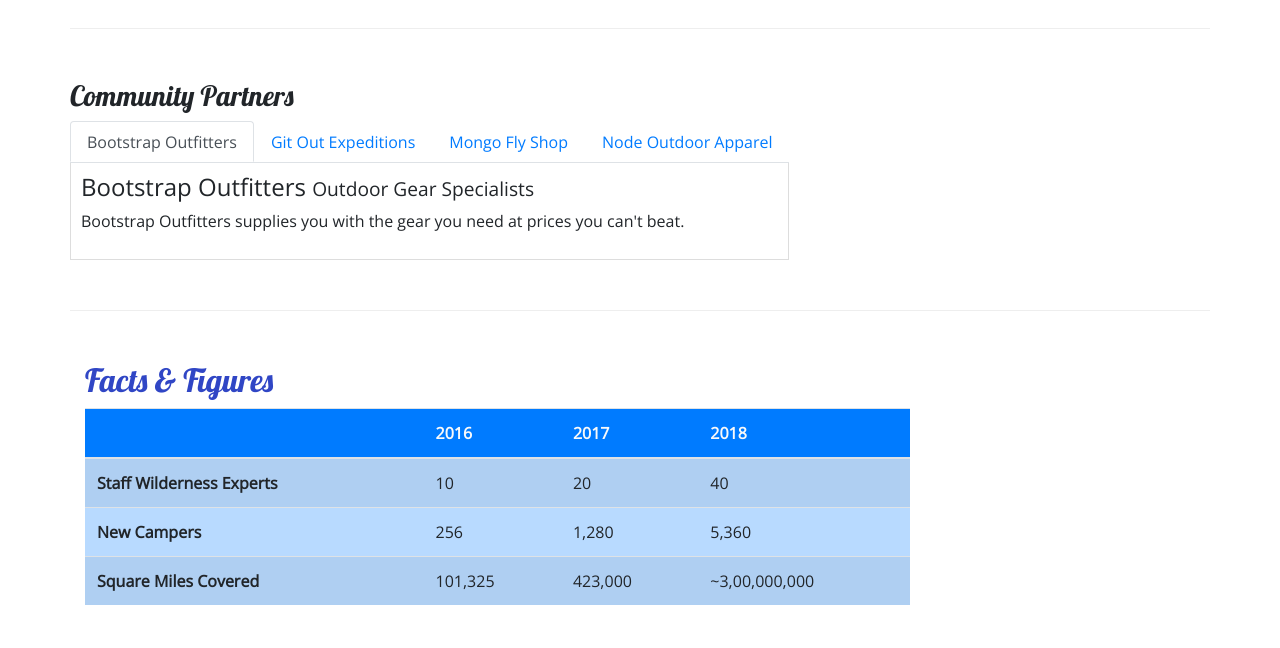
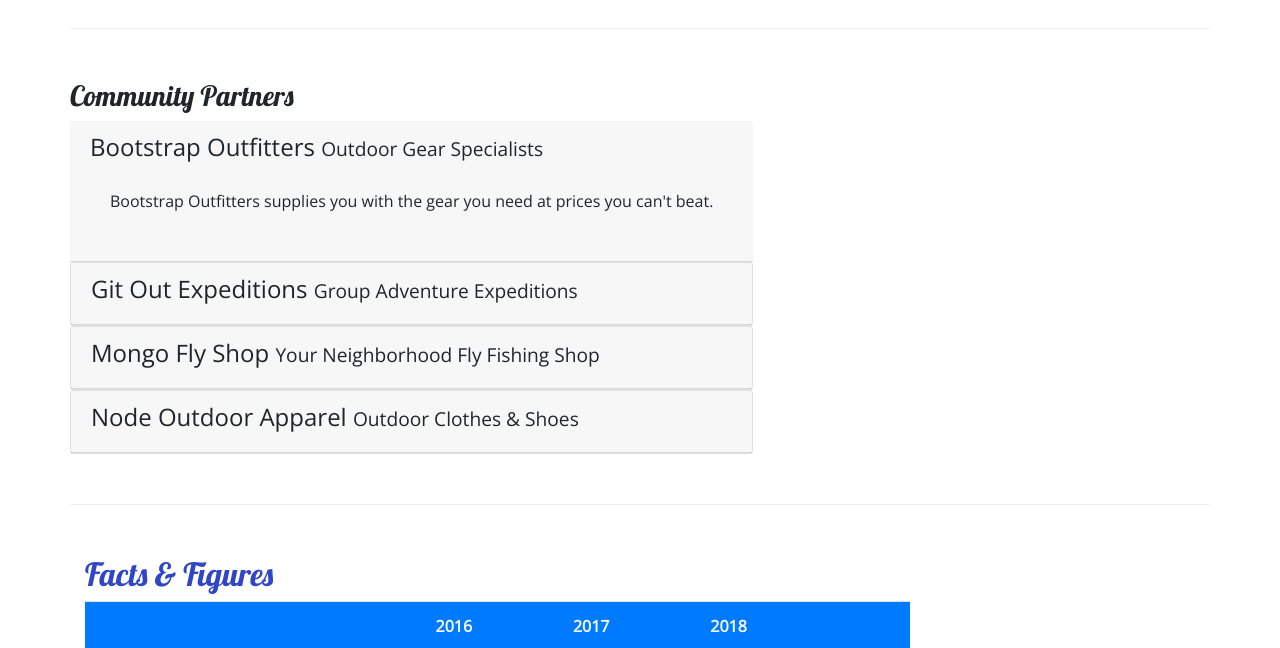
Before and after one commit to raulbarriga/Bootstrap, a website: page aboutus.html in a window 1280 px wide. Shown: the part 800-1448 px from the top of the page. Drawn offline with nearby package versions, Linux system fonts and the light colour scheme.

Commit message:
Accordion

```diff
--- a/aboutus.html
+++ b/aboutus.html
@@ -100,46 +100,72 @@
         <div class="row row-content">
             <div>
                 <h3>Community Partners</h3>
-                <ul class="nav nav-tabs">
-                    <a class="nav-link active" href="#bootstrap" role="tab" data-toggle="tab">
-                        <li class="nav-item">
+
+                <div id="accordion">
+                    <div role="tab" class="card-header">
+                        <h4>
+                            <a data-toggle="collapse" data-target="#bootstrap"></a>
                                 Bootstrap Outfitters
-                        </li>
+                                <small>Outdoor Gear Specialists</small>
                             </a>
-                    <a class="nav-link" href="#git" role="tab" data-toggle="tab">
-                        <li class="nav-item">
-                            Git Out Expeditions
-                        </li>
-                    </a>
-                    <a class="nav-link" href="#mongo" role="tab" data-toggle="tab">
-                        <li class="nav-item">
-                            Mongo Fly Shop
-                        </li>
-                    </a>
-                    <a class="nav-link" href="#node" role="tab" data-toggle="tab">
-                        <li class="nav-item">
-                            Node Outdoor Apparel
-                        </li>
-                    </a>
-                </ul>
-                <div class="tab-content">
-                    <div role="tabpanel" class="tab-pane fade show active" id="bootstrap">
-                        <h4>Bootstrap Outfitters <small>Outdoor Gear Specialists</small></h4>
+                        </h4>
+                        <div class="collapse show" id="bootstrap" data-parent="#accordion">
+                            <div class="card-body">
                                 <p class="d-none d-sm-block">Bootstrap Outfitters supplies you with the gear you need at prices you can't beat.</p>
                             </div>
-                    <div role="tabpanel" class="tab-pane fade" id="git">
-                        <h4>Git Out Expeditions <small>Group Adventure Expeditions</small></h4>
+                        </div>
+                    </div>
+
+                    <div class="card">
+                        <div role="tab" class="card-header">
+                            <h4>
+                                <a class="collapsed" data-toggle="collapse" data-target="#git">
+                                    Git Out Expeditions
+                                    <small>Group Adventure Expeditions</small>
+                                </a>
+                            </h4>
+                            <div class="collapse" id="git" data-parent="#accordion">
+                                <div class="card-body">
                                     <p class="d-none d-sm-block">Join Git Out Expeditions to explore new horizons with a group of other adventurers!</p>
                                 </div>
-                    <div role="tabpanel" class="tab-pane fade" id="mongo">
-                        <h4>Mongo Fly Shop <small>Your Neighborhood Fly Fishing Shop</small></h4>
+                            </div>
+                        </div>
+                    </div>
+
+                    <div class="card">
+                        <div role="tab" class="card-header">
+                            <h4>
+                                <a class="collapsed" data-toggle="collapse" data-target="#mongo">
+                                    Mongo Fly Shop
+                                    <small>Your Neighborhood Fly Fishing Shop</small>
+                                </a>
+                            </h4>
+                            <div class="collapse" id="mongo" data-parent="#accordion">
+                                <div class="card-body">
                                     <p class="d-none d-sm-block">Need a new fishing pole, a tacklebox, or flies of all kinds? Stop by Mongo Fly Shop.</p>
                                 </div>
-                    <div role="tabpanel" class="tab-pane fade" id="node">
-                        <h4>Node Outdoor Apparel <small>Outdoor Clothes & Shoes</small></h4>
+                            </div>
+                        </div>
+                    </div>
+
+                    <div class="card">
+                        <div role="tab" class="card-header">
+                            <h4>
+                                <a class="collapsed" data-toggle="collapse" data-target="#node">
+                                    Node Outdoor Apparel
+                                    <small>Outdoor Clothes & Shoes</small>
+                                </a>
+                            </h4>
+                            <div class="collapse" id="node" data-parent="#accordion">
+                                <div class="card-body">
                                     <p class="d-none d-sm-block">From polar fleeces to swimsuits, hiking boots to waders, a visit to Node will be sure to get you covered.</p>
                                 </div>
                             </div>
+                        </div>
+                    </div>
+
+                </div>
+
             </div>
         </div>
         <div class="row row-content">
--- a/css/styles.css
+++ b/css/styles.css
@@ -35,8 +35,3 @@ header h2 {
 .navbar {
     background-color: #901CAD;
 }
-.tab-content {
-    border: 1px solid #DDD;
-    border-top: none;
-    padding: 10px;
-}
```
Lines whose indentation alone changed are shown as unchanged.
